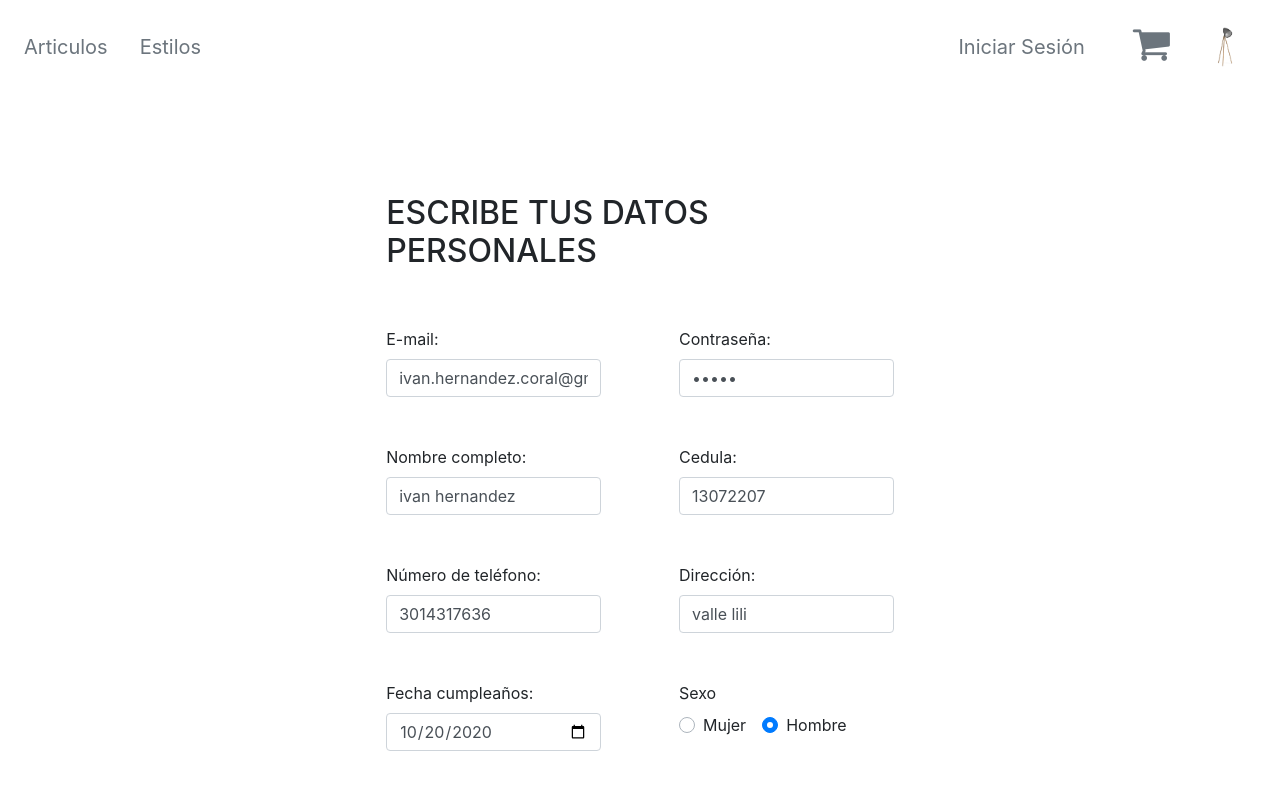
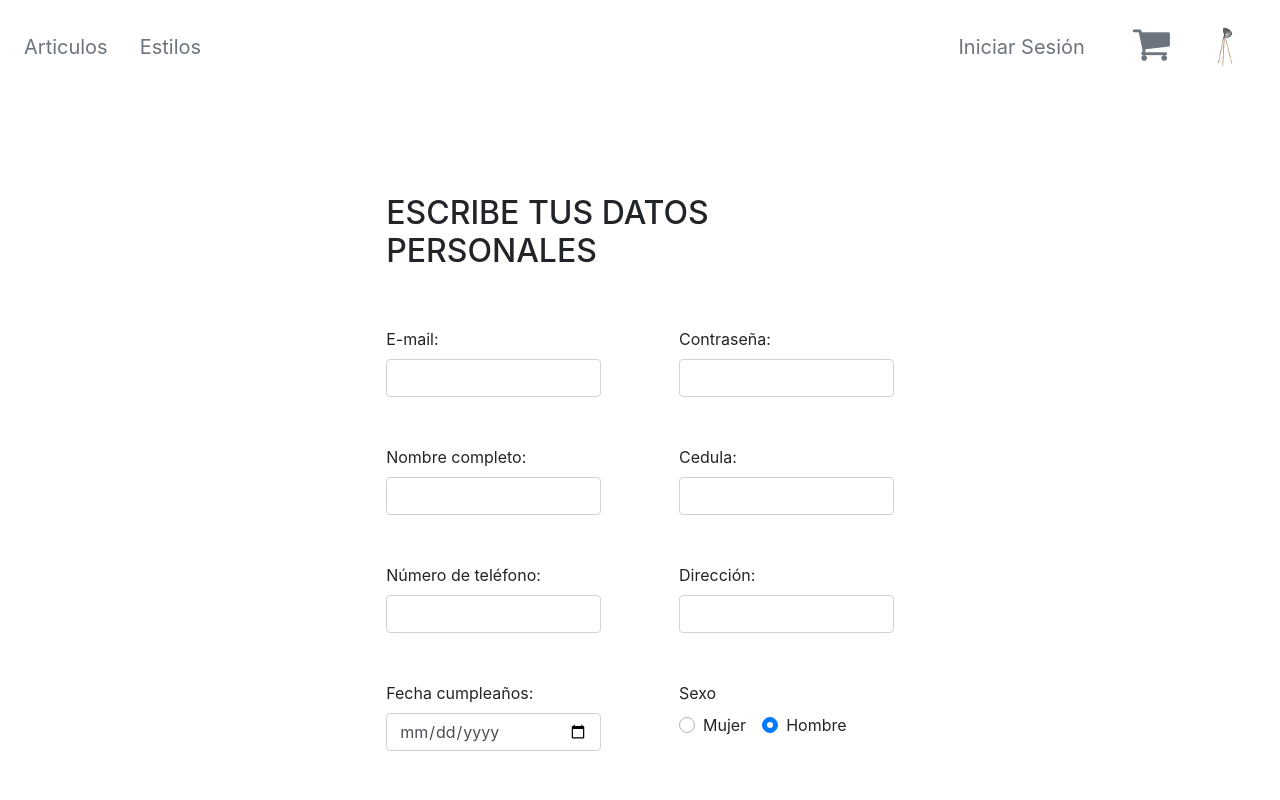
Before and after one commit to pandivan/acuatex-web, a React (Create React App) app: page /Registro in a window 1280 px wide. Shown: the top 800 px of the page. Built offline with nearby package versions, Linux system fonts and the light colour scheme.

Commit message:
Se mejora la actualizacion cliente

```diff
--- a/src/App.js
+++ b/src/App.js
@@ -3,6 +3,7 @@ import { Switch, Route } from "react-router-dom";
 
 import Login from "./containers/seguridad/Login";
 import Registro from "./containers/seguridad/Registro";
+import InformacionPersonal from "./containers/seguridad/InformacionPersonal";
 import Ajustes from "./containers/seguridad/Ajustes";
 import DatosAcceso from "./containers/seguridad/DatosAcceso";
 import Menu from "./containers/articulos/Menu";
@@ -34,7 +35,7 @@ function App()
       </Route>
 
       <Route path="/registro/">
-        <Registro isRegistro={true} />
+        <Registro/>
       </Route>
 
       <Route path="/articulos">
@@ -62,7 +63,7 @@ function App()
       </Route>
 
       <Route path="/usuario/informacion-personal">
-        <Registro isRegistro={false}/>
+        <InformacionPersonal/>
       </Route>
 
       <Route path="/metodos_pago">
--- a/src/Constantes.js
+++ b/src/Constantes.js
@@ -7,6 +7,7 @@ const STATUS_OK = 200;
 const STATUS_CREATED = 201;
 const STATUS_ERROR = 500;
 const STATUS_UNAUTHORIZED = 203;
+const STATUS_NO_CONTENT = 204;
 
 
 /**
@@ -23,5 +24,6 @@ export default
   STATUS_CREATED,
   STATUS_ERROR,
   BACKEND_URL,
-  STATUS_UNAUTHORIZED
+  STATUS_UNAUTHORIZED,
+  STATUS_NO_CONTENT
 };
--- a/src/components/Header.js
+++ b/src/components/Header.js
@@ -56,7 +56,7 @@ function Header(props)
       </h2>
 
       <div className="mr-3 bgg-info">
-          <Link to={isLogeado ? "/ajustes" : "/login"} className="nav-link text-secondary font_size_navbar_acuatex">{isLogeado ? "Ivancho" : "Iniciar Sesión"}</Link>
+          <Link to={isLogeado ? "/ajustes" : "/login"} className="nav-link text-secondary font_size_navbar_acuatex">{isLogeado ? "Ivanchoo" : "Iniciar Sesión"}</Link>
       </div>
 
       <div className="mr-3 bgg-dark">
--- a/src/containers/seguridad/DatosAcceso.js
+++ b/src/containers/seguridad/DatosAcceso.js
@@ -14,9 +14,9 @@ import Constantes from "../../Constantes";
  */
 function DatosAcceso()
 {
-  const [nuevoCorreo, setNuevoCorreo] = useState("ivan@gmail.com");
-  const [repetirCorreo, setRepetirCorreo] = useState("ivan@gmail.com");
-  const [clave, setClave] = useState("12345");
+  const [nuevoCorreo, setNuevoCorreo] = useState("");
+  const [repetirCorreo, setRepetirCorreo] = useState("");
+  const [clave, setClave] = useState("");
   const [nuevaClave, setNuevaClave] = useState("");
   const [repetirClave, setRepetirClave] = useState("");
   const [isMostrarPopup, setMostrarPopup] = useState(false);
@@ -49,28 +49,29 @@ function DatosAcceso()
 
         let { status, clienteBD } = await clienteServices.actualizarDatosAccesoCliente(cliente);
 
-        if(Constantes.STATUS_OK === status)
+        switch (status)
         {
-          if("" === clienteBD)
-          {
-            //Fallo validando la contraseña actual digitada
-            mensaje = "La contraseña actual no es correcta. Es necesario\nque indiques tu contraseña actual para poder\ncambiar la cuenta de correo.";
-
-            mensaje = "La dirección de correo especificada (ivan.hernandez.coral@gmail.com) ya está siendo utilizada. Por favor, elige otra.";
-          }
-          else
-          {
+          case Constantes.STATUS_OK:
             //El cliente se actualizo exitosamente y se guarda token en AsyncStorage
             localStorage.setItem("@cliente", JSON.stringify(clienteBD));
             mensaje = "La cuenta de correo fue actualizada correctamente.";
 
             setCliente(clienteBD);
-          }
-        }
-        else
-        {
-          //Valida si hubo un error en el api-rest al validar el cliente
-          mensaje = "No es posible en el momento actualizar la cuenta de correo,\nfavor intentarlo más tarde.";
+            break;
+
+          case Constantes.STATUS_CREATED:
+            mensaje = "La dirección de correo especificada\n(" + nuevoCorreo + ")\nya está siendo utilizada. Por favor, elige otra.";
+            break;
+
+          case Constantes.STATUS_NO_CONTENT:
+            //Fallo validando la contraseña actual digitada
+            mensaje = "La contraseña actual no es correcta. Es necesario\nque indiques tu contraseña actual para poder\ncambiar la cuenta de correo.";
+            break;
+
+          default:
+            //Valida si hubo un error en el api-rest al validar el cliente
+            mensaje = "No es posible en el momento actualizar la cuenta de correo,\nfavor intentarlo más tarde.";
+            break;
         }
       }
 
@@ -101,24 +102,24 @@ function DatosAcceso()
 
         let { status, clienteBD } = await clienteServices.actualizarDatosAccesoCliente(cliente);
 
-        if(Constantes.STATUS_OK === status)
+
+        switch (status)
         {
-          if("" === clienteBD)
-          {
-            //Fallo validando la contraseña actual digitada
-            mensaje = "La contraseña actual no es correcta. Es necesario\nque indiques tu contraseña actual para poder\ncambiarla por una nueva.";
-          }
-          else
-          {
+          case Constantes.STATUS_OK:
             //El cliente se actualizo exitosamente y se guarda token en AsyncStorage
             localStorage.setItem("@cliente", JSON.stringify(clienteBD));
             mensaje = "Contraseña actualizada correctamente";
-          }
-        }
-        else
-        {
-          //Valida si hubo un error en el api-rest al validar el cliente
-          mensaje = "En el momento no es posible actualizar la contraseña,\nfavor intentarlo más tarde.";
+            break;
+
+          case Constantes.STATUS_NO_CONTENT:
+            //Fallo validando la contraseña actual digitada
+            mensaje = "La contraseña actual no es correcta. Es necesario\nque indiques tu contraseña actual para poder\ncambiarla por una nueva.";
+            break;
+
+          default:
+            //Valida si hubo un error en el api-rest al validar el cliente
+            mensaje = "En el momento no es posible actualizar la contraseña,\nfavor intentarlo más tarde.";
+            break;
         }
       }
 
@@ -158,8 +159,8 @@ function DatosAcceso()
           <form className="needs-validation pb-5 bgg-warning" onSubmit={actualizarCorreo} style={{width:"66%"}} noValidate>
             <div className="row form-group">
               <div className="col mt-3">
-                <label htmlFor="pwd">Contraseña Actual</label>
-                <input type="password" className="form-control" id="pwd" placeholderr="Contraseña" name="pswd" required value={clave} onChange={e => setClave(e.target.value)} />
+                <label htmlFor="txtClaveCorreo">Contraseña Actual</label>
+                <input type="password" className="form-control" id="txtClaveCorreo" placeholderr="Contraseña" required value={clave} onChange={e => setClave(e.target.value)} />
                 <div className="invalid-feedback">
                   Este campo es obligatorio.
                 </div>
@@ -203,8 +204,8 @@ function DatosAcceso()
           <form className="needs-validation bgg-warning" onSubmit={actualizarClave} style={{width:"66%"}} noValidate>
             <div className="row form-group">
               <div className="col mt-3">
-                <label htmlFor="pwd">Contraseña Actual</label>
-                <input type="password" className="form-control" id="pwd" placeholderr="Contraseña" name="pswd" required value={clave} onChange={e => setClave(e.target.value)} />
+                <label htmlFor="txtClave">Contraseña Actual</label>
+                <input type="password" className="form-control" id="txtClave" placeholderr="Contraseña" name="pswd" required value={clave} onChange={e => setClave(e.target.value)} />
                 <div className="invalid-feedback">
                   Este campo es obligatorio.
                 </div>
--- a/src/containers/seguridad/InformacionPersonal.js
+++ b/src/containers/seguridad/InformacionPersonal.js
@@ -1,4 +1,4 @@
-import React, { useState } from "react";
+import React, { useState, useEffect } from "react";
 
 import Header from "../../components/Header";
 import PopupMensaje from "../../components/PopupMensaje";
@@ -13,18 +13,44 @@ import Constantes from "../../Constantes";
  */
 function InformacionPersonal()
 {
-  const [nombres, setNombres] = useState("ivan hernandez");
-  const [cedula, setCedula] = useState("13072207");
-  const [telefono, setTelefono] = useState("3014317636");
-  const [direccion, setDireccion] = useState("valle lili");
-  const [fechaNacimiento, setFechaNacimiento] = useState("2020-10-20");
-  const [sexo, setSexo] = useState("M");
-  const [pais, setPais] = useState("EC");
-  const [codProvincia, setCodProvincia] = useState("20");
-  const [codCiudad, setCodCiudad] = useState("002");
+  const [nombres, setNombres] = useState("");
+  const [cedula, setCedula] = useState("");
+  const [telefono, setTelefono] = useState("");
+  const [direccion, setDireccion] = useState("");
+  const [fechaNacimiento, setFechaNacimiento] = useState("");
+  const [sexo, setSexo] = useState("");
+  const [pais, setPais] = useState("");
+  const [codProvincia, setCodProvincia] = useState("");
+  const [codCiudad, setCodCiudad] = useState("");
   const [isMostrarPopup, setMostrarPopup] = useState(false);
   const [mensajePopup, setMensajePopup] = useState("");
 
+  const [cliente] = useState(JSON.parse(localStorage.getItem("@cliente")));
+
+
+
+
+  useEffect(() =>
+	{
+		console.log("useEffect Informacion Personal");
+
+    // let clienteStorage = JSON.parse(localStorage.getItem("@cliente"));
+
+
+    if(null !== cliente)
+    {
+      setNombres(cliente.nombres);
+      setCedula(cliente.cedula);
+      setTelefono(cliente.telefono);
+      setDireccion(cliente.direccion);
+      setSexo("F");
+      setPais("EC");
+      // setFechaNacimiento(cliente.fechaNacimiento);
+      setCodProvincia(cliente.codProvincia);
+      setCodCiudad(cliente.codCiudad);
+    }
+
+  }, [cliente])
 
 
 
@@ -39,31 +65,32 @@ function InformacionPersonal()
 
     if (event.target.checkValidity())
     {
-      //Capturando los datos digitados por el cleinte
-      let cliente =
-      {
-        cedula, nombres, codProvincia, codCiudad, direccion, telefono, fecha:fechaNacimiento, direccionEntrega:direccion, estado:1
-      }
+      // let cliente = JSON.parse(localStorage.getItem("@cliente"));
+
+      cliente.nombres = nombres;
+      cliente.codProvincia = codProvincia;
+      cliente.codCiudad = codCiudad;
+      cliente.direccion = direccion;
+      cliente.telefono = telefono;
+      cliente.fecha = fechaNacimiento;
+      cliente.direccionEntrega = direccion;
+      cliente.estado = 1;
 
 
       //Se validan los datos a traves del api-rest
-      let {status, clienteBD} = await clienteServices.actualizarCliente(cliente);
+      let {status, isClienteActualizado} = await clienteServices.actualizarCliente(cliente);
 
-      switch (status)
+      let mensaje = "En el momento, no es posible actualizar tus datos.";
+
+      if(Constantes.STATUS_OK === status && isClienteActualizado)
       {
-        case Constantes.STATUS_OK:
-          //El cliente se creo exitosamente y se guarda token en AsyncStorage
-          localStorage.setItem("@cliente", JSON.stringify(clienteBD));
-          setMensajePopup("Tu información se ha guardado correctamente.");
-          setMostrarPopup(true);
-          break;
+        //El cliente se creo exitosamente y se guarda token en AsyncStorage
+        localStorage.setItem("@cliente", JSON.stringify(cliente));
+        mensaje = "Tu información se ha guardado correctamente.";
+      }
 
-        default:
-          //Valida si hubo un error en el api-rest al crear el cliente
-          setMensajePopup("En el momento, no es posible registrar tus datos.");
-          setMostrarPopup(true);
-          break;
-      }
+      setMensajePopup(mensaje);
+      setMostrarPopup(true);
     }
   };
 
@@ -80,6 +107,7 @@ function InformacionPersonal()
 
 
 
+
   return (
     <div className="bgg-success">
       <Header height={"none"} fondo={""} titulo={""}/>
@@ -91,7 +119,7 @@ function InformacionPersonal()
           <div className="row form-group mt-5">
             <div className="col mr-4">
               <label htmlFor="txtNombres">Nombre completo:</label>
-              <input type="text" className="form-control" placeholderr="Enter nombres completos" id="txtNombres" required value={nombres} onChange={e => setNombres(e.target.value)} />
+              <input type="text" className="form-control" placeholderr="Enter nombres completos" id="txtNombres" required value={nombres || ''} onChange={e => setNombres(e.target.value)} />
               <div className="invalid-feedback">
                 Este campo es obligatorio.
               </div>
@@ -148,7 +176,7 @@ function InformacionPersonal()
           <div className="row form-group mt-5">
             <div className="col mr-4">
                 <label htmlFor="cbxPais">País:</label>
-                <select className="custom-select" id="cbxPais" value={pais} onChange={e => setPais(e.target.value)} disabled={false}>
+                <select className="custom-select" id="cbxPais" value={pais} onChange={e => setPais(e.target.value)} disabled={true}>
                   <option value="EC">Ecuador</option>
                   <option value="CO">Colombia</option>
                 </select>
@@ -178,7 +206,7 @@ function InformacionPersonal()
 
           <div className="row form-group mt-3">
             <div className="col">
-              <button type="submit" className="btn btn-lg mt-4 btn-dark" style={{width: 310, fontSize:17}}>REGISTRAR</button>
+              <button type="submit" className="btn btn-lg mt-4 btn-dark" style={{width: 310, fontSize:17}}>ACTUALIZAR DATOS PERSONALES</button>
             </div>
           </div>
         </form>
--- a/src/containers/seguridad/Registro.js
+++ b/src/containers/seguridad/Registro.js
@@ -14,18 +14,18 @@ import Constantes from "../../Constantes";
  */
 function Registro()
 {
-  const [correo, setCorreo] = useState("ivan.hernandez.coral@gmail.com");
-  const [clave, setClave] = useState("12345");
-  const [nombres, setNombres] = useState("ivan hernandez");
-  const [cedula, setCedula] = useState("13072207");
-  const [telefono, setTelefono] = useState("3014317636");
-  const [direccion, setDireccion] = useState("valle lili");
-  const [fechaNacimiento, setFechaNacimiento] = useState("2020-10-20");
+  const [correo, setCorreo] = useState("");
+  const [clave, setClave] = useState("");
+  const [nombres, setNombres] = useState("");
+  const [cedula, setCedula] = useState("");
+  const [telefono, setTelefono] = useState("");
+  const [direccion, setDireccion] = useState("");
+  const [fechaNacimiento, setFechaNacimiento] = useState("");
   const [sexo, setSexo] = useState("M");
   const [politicas, setPoliticas] = useState(true);
   const [pais, setPais] = useState("EC");
-  const [codProvincia, setCodProvincia] = useState("20");
-  const [codCiudad, setCodCiudad] = useState("002");
+  const [codProvincia, setCodProvincia] = useState("02");
+  const [codCiudad, setCodCiudad] = useState("001");
   const [isMostrarPopup, setMostrarPopup] = useState(false);
   const [mensajePopup, setMensajePopup] = useState("");
 
--- a/src/services/ClienteServices.js
+++ b/src/services/ClienteServices.js
@@ -87,7 +87,7 @@ const actualizarCliente = async (cliente) =>
     // console.log("Respuesta API-REST Cliente. ");
     // console.log(JSON.stringify(respuesta));
 
-    return { status: respuesta.status, clienteBD: respuesta.data };
+    return { status: respuesta.status, isClienteActualizado: respuesta.data };
   }
 	catch(error)
   {
```
